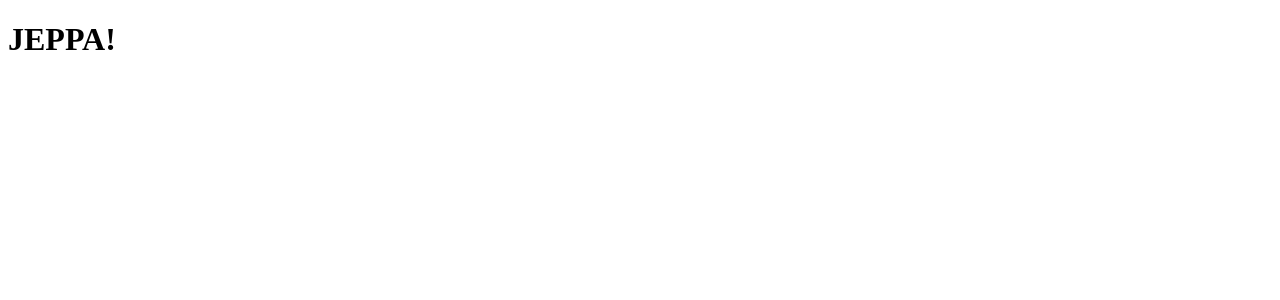
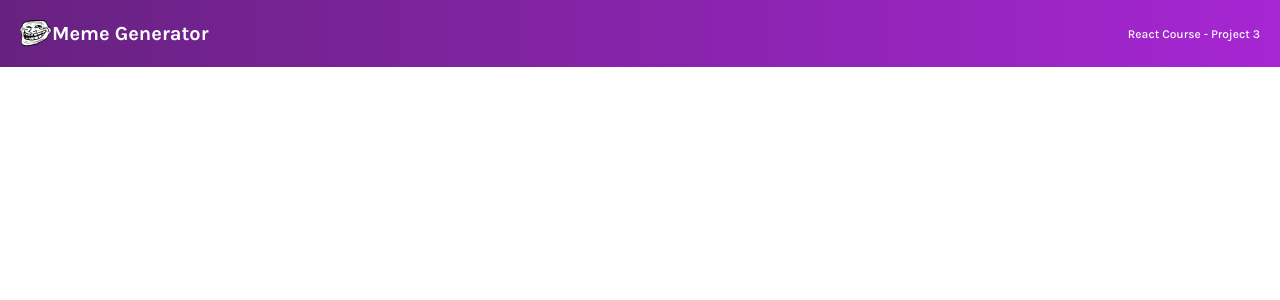
Before and after one commit to sashauly/meme-generator-react, a React (Vite) app: page / in a window 1280 px wide. Shown: the top 300 px of the page. Built offline with nearby package versions, Linux system fonts and the light colour scheme.

Commit message:
add header component

```diff
--- a/src/App.jsx
+++ b/src/App.jsx
@@ -1,7 +1,12 @@
 import React from "react";
+import Header from "./components/Header";
 
 function App() {
-  return <h1>JEPPA!</h1>;
+  return (
+    <>
+      <Header />
+    </>
+  );
 }
 
 export default App;
--- /dev/null
+++ b/src/components/Header.jsx
@@ -0,0 +1,11 @@
+import React from "react";
+
+export default function Header() {
+  return (
+    <header className="header">
+      <img src="./images/troll-face.png" alt="" className="header__logo" />
+      <h2 className="header__title">Meme Generator</h2>
+      <h3 className="header__course">React Course - Project 3</h3>
+    </header>
+  );
+}
--- a/src/style.css
+++ b/src/style.css
@@ -0,0 +1,44 @@
+* {
+  box-sizing: border-box;
+}
+
+body {
+  margin: 0;
+
+  font-family: "Karla", sans-serif;
+}
+
+.header {
+  display: flex;
+  align-items: center;
+
+  padding: 1.25rem;
+
+  background: linear-gradient(90deg, #672280 0%, #a626d3 100%);
+}
+
+.header__image {
+  height: 100%;
+  margin-right: 0.75rem;
+}
+
+.header__title {
+  margin: 0;
+  margin-right: auto;
+
+  color: #fff;
+
+  font-size: 1.25rem;
+  font-weight: 700;
+}
+
+.header__course {
+  margin: 0;
+
+  text-align: right;
+
+  color: #fff;
+
+  font-size: 0.75rem;
+  font-weight: 500;
+}
```
